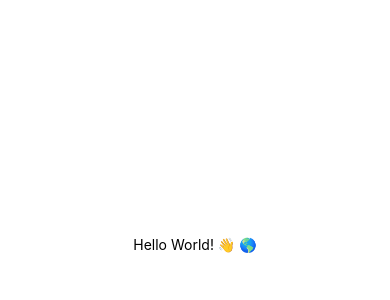
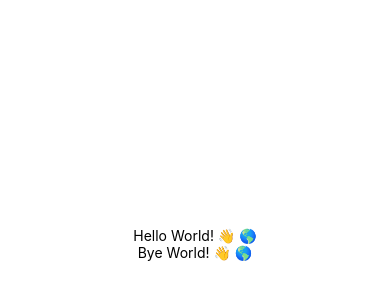
Before and after one commit to zearkiatos/hello-react-native-app, a React Native app: screen / in a window 390 px wide. Shown: the part 178-478 px from the top of the page. Built offline with nearby package versions, Linux system fonts and the light colour scheme.

Commit message:
Props implemantation and add github actions workflows

```diff
--- a/App.js
+++ b/App.js
@@ -6,7 +6,8 @@ import Greeting from './src/components/Greeting';
 export default function App() {
   return (
     <View style={styles.container}>
-      <Greeting></Greeting>
+      <Greeting text='Hello World! 👋 🌎' />
+      <Greeting text='Bye World! 👋 🌎' />
       <StatusBar style="auto" />
     </View>
   );
--- a/src/components/Greeting/index.js
+++ b/src/components/Greeting/index.js
@@ -1,4 +1,4 @@
 import { Text } from 'react-native';
-const Greeting = () => <Text>Hello World! 👋 🌎</Text>;
+const Greeting = ({ text }) => <Text>{text}</Text>;
 
 export default Greeting;
```
Also changed, not shown: 1 other file (tests, documents, lock files or other folders).
